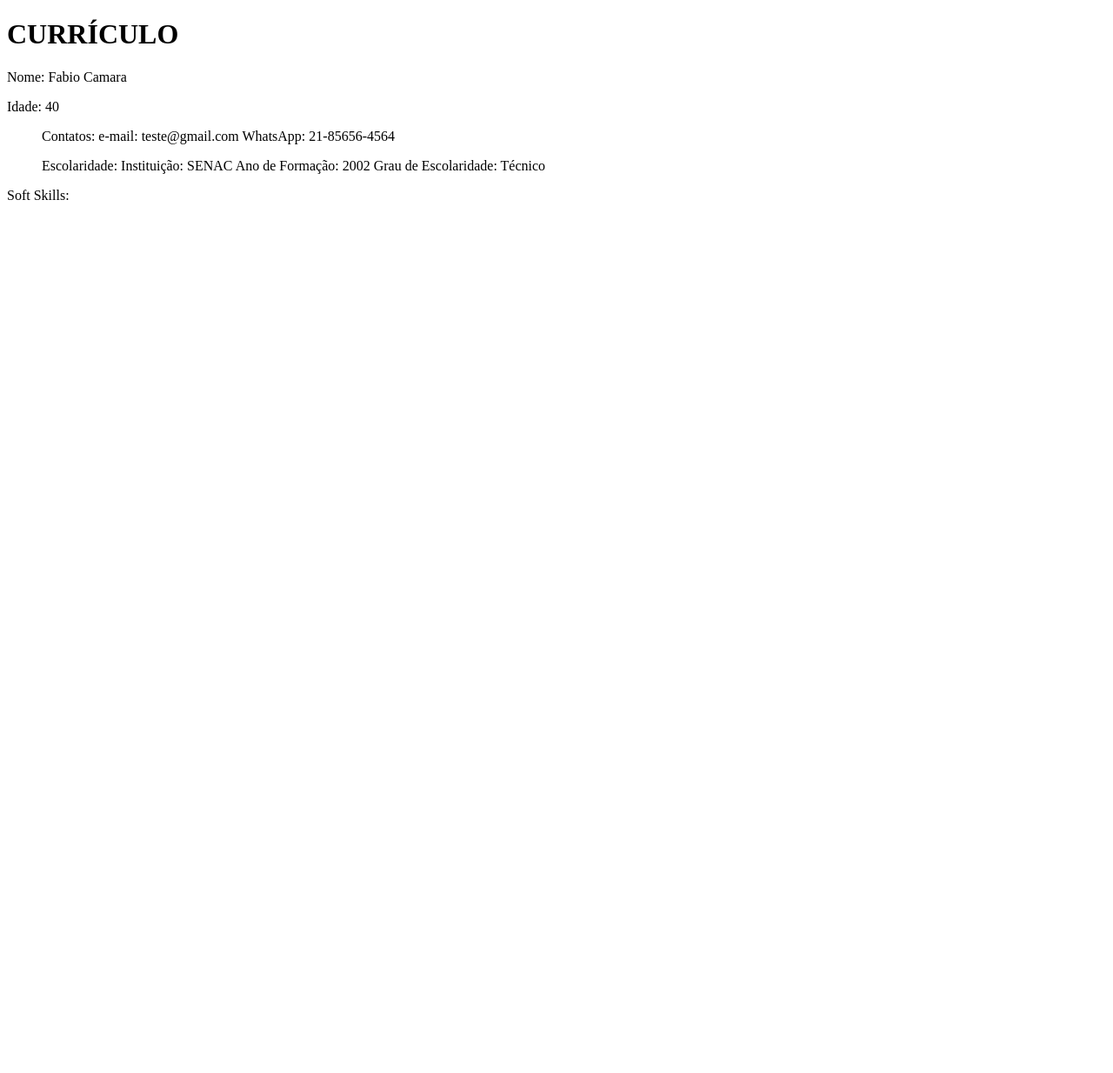
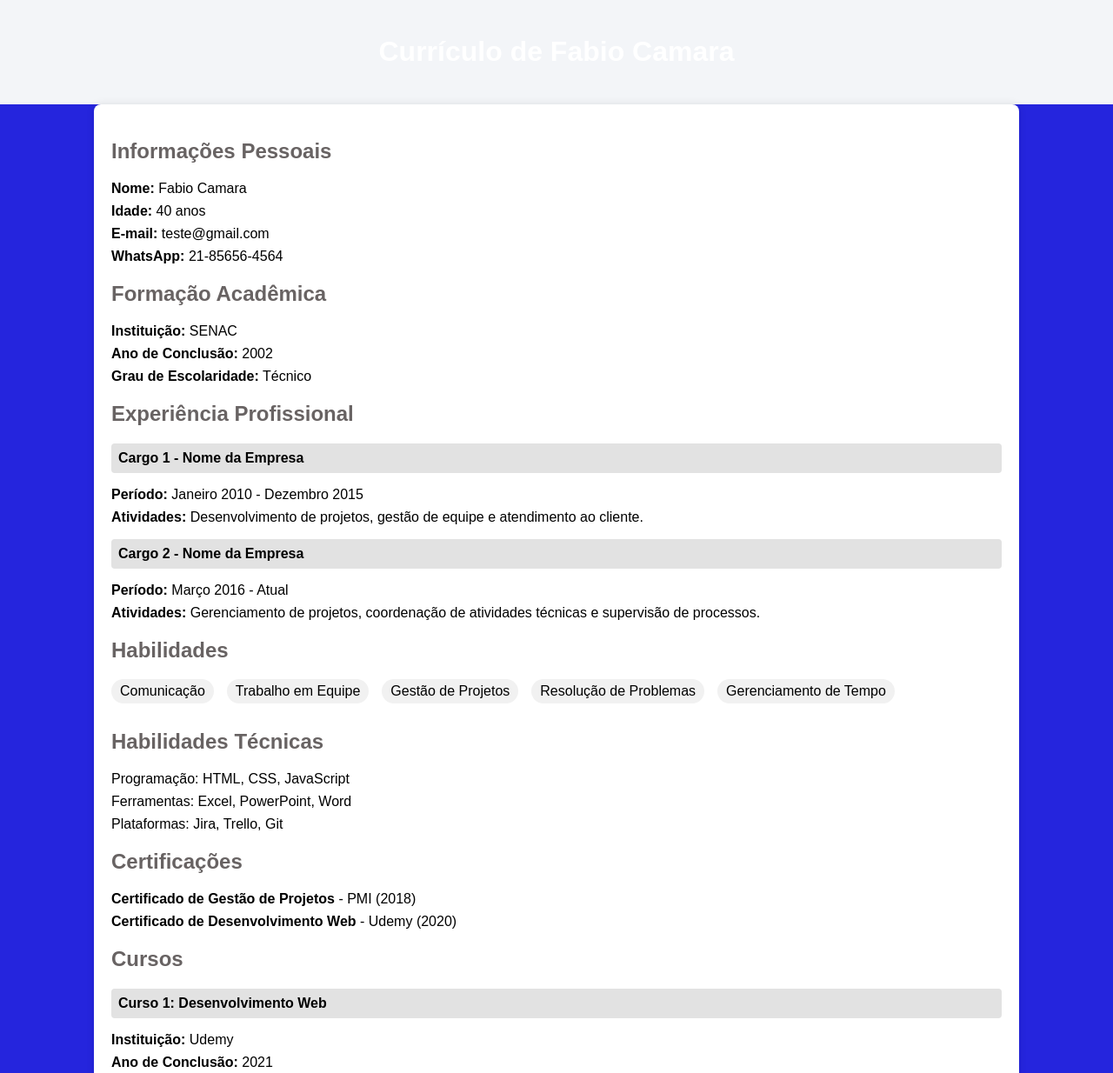
Before and after one commit to FabioChadud/Projetos, a plain HTML site: page Parte 02/Aula 01/Curriculo.html in a window 1280 px wide. Shown: the top 1234 px of the page at 87% size. Before the commit the page ends 800 px from the top, so only its background shows below. Drawn offline with Linux system fonts and the light colour scheme.

Commit message:
alterado

```diff
--- a/Parte 02/Aula 01/Curriculo.html
+++ b/Parte 02/Aula 01/Curriculo.html
@@ -3,28 +3,165 @@
 <head>
     <meta charset="UTF-8">
     <meta name="viewport" content="width=device-width, initial-scale=1.0">
-    <title>Currículo</title>
+    <title>Currículo de Fabio Camara</title>
+    <style>
+        body {
+            font-family: Arial, sans-serif;
+            background-color: #2525dd;
+            margin: 0;
+            padding: 0;
+        }
+
+        header {
+            background-color: #f3f5f8;
+            color: white;
+            text-align: center;
+            padding: 20px 0;
+        }
+
+        .container {
+            width: 80%;
+            margin: 0 auto;
+            padding: 20px;
+            background-color: white;
+            border-radius: 8px;
+            box-shadow: 0 0 10px rgba(0, 0, 0, 0.1);
+        }
+
+        h2 {
+            color: #686363;
+        }
+
+        ul {
+            list-style-type: none;
+            padding-left: 0;
+        }
+
+        li {
+            margin-bottom: 8px;
+        }
+
+        .section-title {
+            background-color: #e2e2e2;
+            padding: 8px;
+            font-weight: bold;
+            border-radius: 4px;
+        }
+
+        .contact-info, .education, .experience, .skills, .courses {
+            margin-bottom: 20px;
+        }
+
+        .skills ul {
+            display: flex;
+            flex-wrap: wrap;
+        }
+
+        .skills li {
+            margin-right: 15px;
+            background-color: #f1f1f1;
+            padding: 5px 10px;
+            border-radius: 20px;
+            margin-bottom: 10px;
+        }
+
+    </style>
 </head>
 <body>
 
-    <h1>CURRÍCULO</h1>
+    <header>
+        <h1>Currículo de Fabio Camara</h1>
+    </header>
 
-    <p>Nome: Fabio Camara</p>
-    <p>Idade: 40</p>
-    <ul> Contatos:
-        <il>e-mail: teste@gmail.com</il>
-        <il>WhatsApp: 21-85656-4564</il>
-    </ul>
+    <div class="container">
 
-    <ul>Escolaridade:
-        <il> Instituição: SENAC</il>
-        <il>Ano de Formação: 2002</il>
-        <il>Grau de Escolaridade: Técnico</il>
-    </ul>
+        <section class="contact-info">
+            <h2>Informações Pessoais</h2>
+            <ul>
+                <li><strong>Nome:</strong> Fabio Camara</li>
+                <li><strong>Idade:</strong> 40 anos</li>
+                <li><strong>E-mail:</strong> teste@gmail.com</li>
+                <li><strong>WhatsApp:</strong> 21-85656-4564</li>
+            </ul>
+        </section>
 
-    Soft Skills:
+        <section class="education">
+            <h2>Formação Acadêmica</h2>
+            <ul>
+                <li><strong>Instituição:</strong> SENAC</li>
+                <li><strong>Ano de Conclusão:</strong> 2002</li>
+                <li><strong>Grau de Escolaridade:</strong> Técnico</li>
+            </ul>
+        </section>
 
+        <section class="experience">
+            <h2>Experiência Profissional</h2>
+            <div class="section-title">Cargo 1 - Nome da Empresa</div>
+            <ul>
+                <li><strong>Período:</strong> Janeiro 2010 - Dezembro 2015</li>
+                <li><strong>Atividades:</strong> Desenvolvimento de projetos, gestão de equipe e atendimento ao cliente.</li>
+            </ul>
 
+            <div class="section-title">Cargo 2 - Nome da Empresa</div>
+            <ul>
+                <li><strong>Período:</strong> Março 2016 - Atual</li>
+                <li><strong>Atividades:</strong> Gerenciamento de projetos, coordenação de atividades técnicas e supervisão de processos.</li>
+            </ul>
+        </section>
+
+        <section class="skills">
+            <h2>Habilidades</h2>
+            <ul>
+                <li>Comunicação</li>
+                <li>Trabalho em Equipe</li>
+                <li>Gestão de Projetos</li>
+                <li>Resolução de Problemas</li>
+                <li>Gerenciamento de Tempo</li>
+            </ul>
+        </section>
+
+        <section class="technical-skills">
+            <h2>Habilidades Técnicas</h2>
+            <ul>
+                <li>Programação: HTML, CSS, JavaScript</li>
+                <li>Ferramentas: Excel, PowerPoint, Word</li>
+                <li>Plataformas: Jira, Trello, Git</li>
+            </ul>
+        </section>
+
+        <section class="certifications">
+            <h2>Certificações</h2>
+            <ul>
+                <li><strong>Certificado de Gestão de Projetos</strong> - PMI (2018)</li>
+                <li><strong>Certificado de Desenvolvimento Web</strong> - Udemy (2020)</li>
+            </ul>
+        </section>
+
+        <section class="courses">
+            <h2>Cursos</h2>
+            <div class="section-title">Curso 1: Desenvolvimento Web</div>
+            <ul>
+                <li><strong>Instituição:</strong> Udemy</li>
+                <li><strong>Ano de Conclusão:</strong> 2021</li>
+                <li><strong>Descrição:</strong> Curso completo de desenvolvimento de websites, abordando HTML, CSS, JavaScript e React.</li>
+            </ul>
+
+            <div class="section-title">Curso 2: Gestão de Projetos Ágeis</div>
+            <ul>
+                <li><strong>Instituição:</strong> Coursera</li>
+                <li><strong>Ano de Conclusão:</strong> 2019</li>
+                <li><strong>Descrição:</strong> Curso focado em metodologias ágeis de gestão de projetos, como Scrum e Kanban.</li>
+            </ul>
+
+            <div class="section-title">Curso 3: Marketing Digital</div>
+            <ul>
+                <li><strong>Instituição:</strong> Alura</li>
+                <li><strong>Ano de Conclusão:</strong> 2020</li>
+                <li><strong>Descrição:</strong> Aprendizado sobre estratégias de marketing digital, SEO, Google Ads e Analytics.</li>
+            </ul>
+        </section>
+
+    </div>
 
 </body>
 </html>
```
